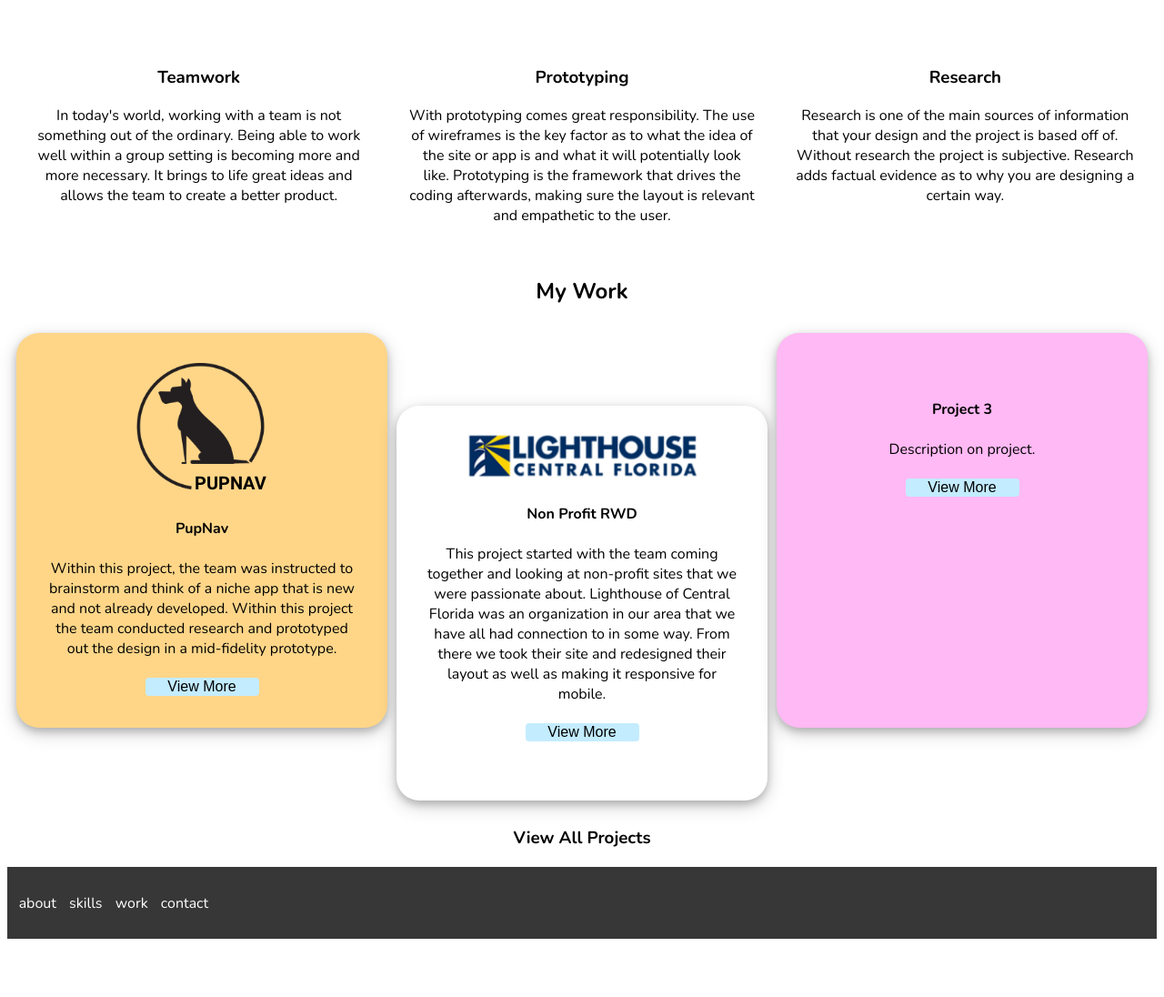
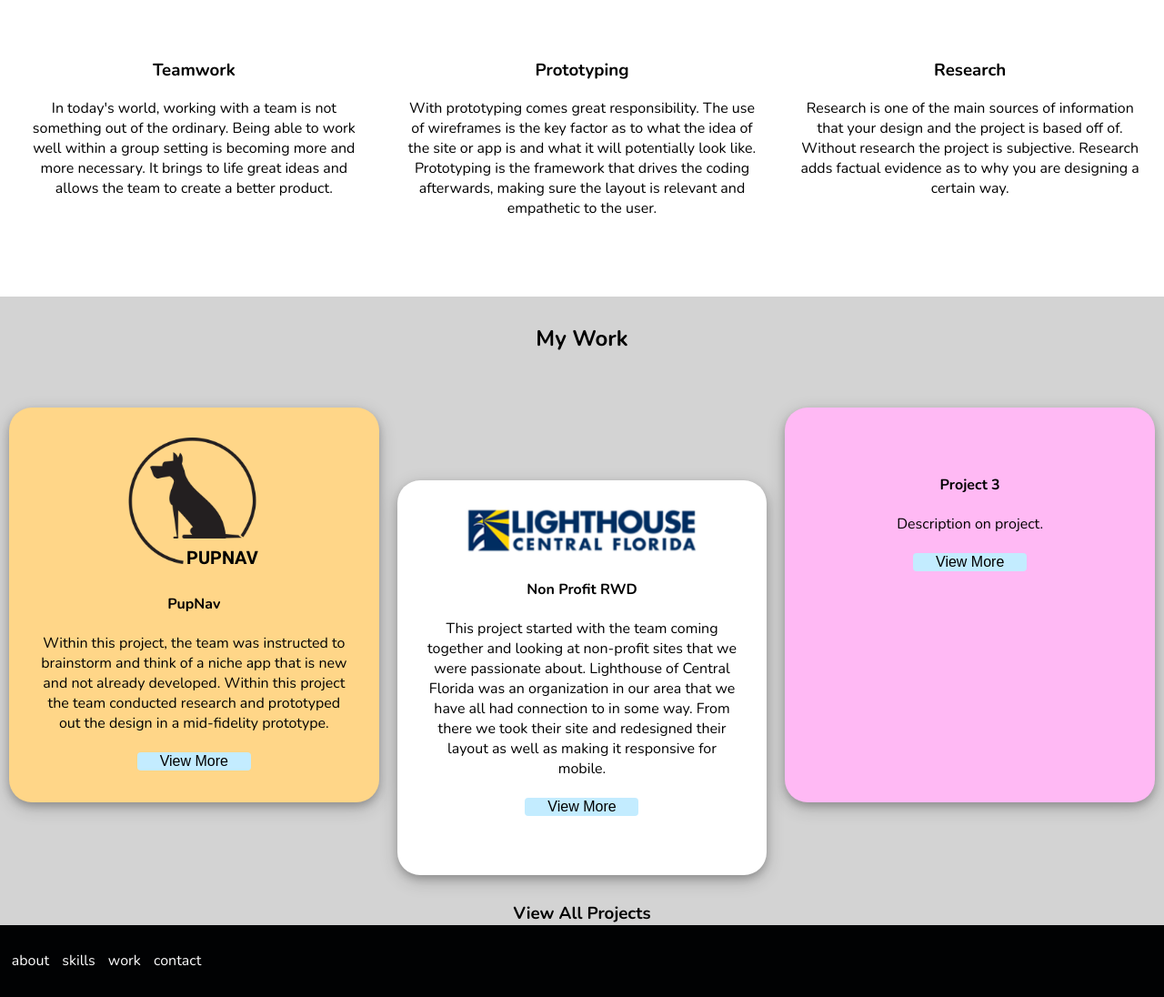
Before and after one commit to JonathonAusting/UX_UI_HW_19, a plain HTML site: page index.html in a window 1280 px wide. Shown: the part 829-1925 px from the top of the page at 91% size. Before the commit the page ends 1869 px from the top, so only its background shows below. Drawn offline with nearby package versions, Linux system fonts and the light colour scheme.

Commit message:
Margin and spacing

```diff
--- a/css/style.css
+++ b/css/style.css
@@ -1,9 +1,10 @@
 /* Header */
 body {
     font-family: 'Nunito', sans-serif;
+    margin: auto;
 }
 header {
-    background-color: #373738;
+    background-color: #010203;
     height: 80px;
 }
 .inline-block {
@@ -103,10 +104,15 @@ li {
 /* My Work */
 .myWork {
     text-align: center;
+    margin-top: 50px;
+    background-color: lightgray;
+}
+.myWork h1 {
+    padding: 30px;
 }
 .workGrid {
     display: grid;
-    grid-template-columns: 1fr 1fr  10px 1fr 1fr 10px 1fr 1fr;
+    grid-template-columns: 1fr 1fr  20px 1fr 1fr 20px 1fr 1fr;
     grid-template-rows: 80px 1fr 80px;
     grid-template-areas:
         "project1 project1 . . . . project3 project3"
@@ -169,10 +175,13 @@ li {
     opacity: 1;
     right: 0;
 }
+.myWork h3 {
+    margin-bottom: 0px;
+}
 
 /* Footer */
 footer {
-    background-color: #373738;
+    background-color: #010203;
 }
 .footer {
     display: inline-block;
```
